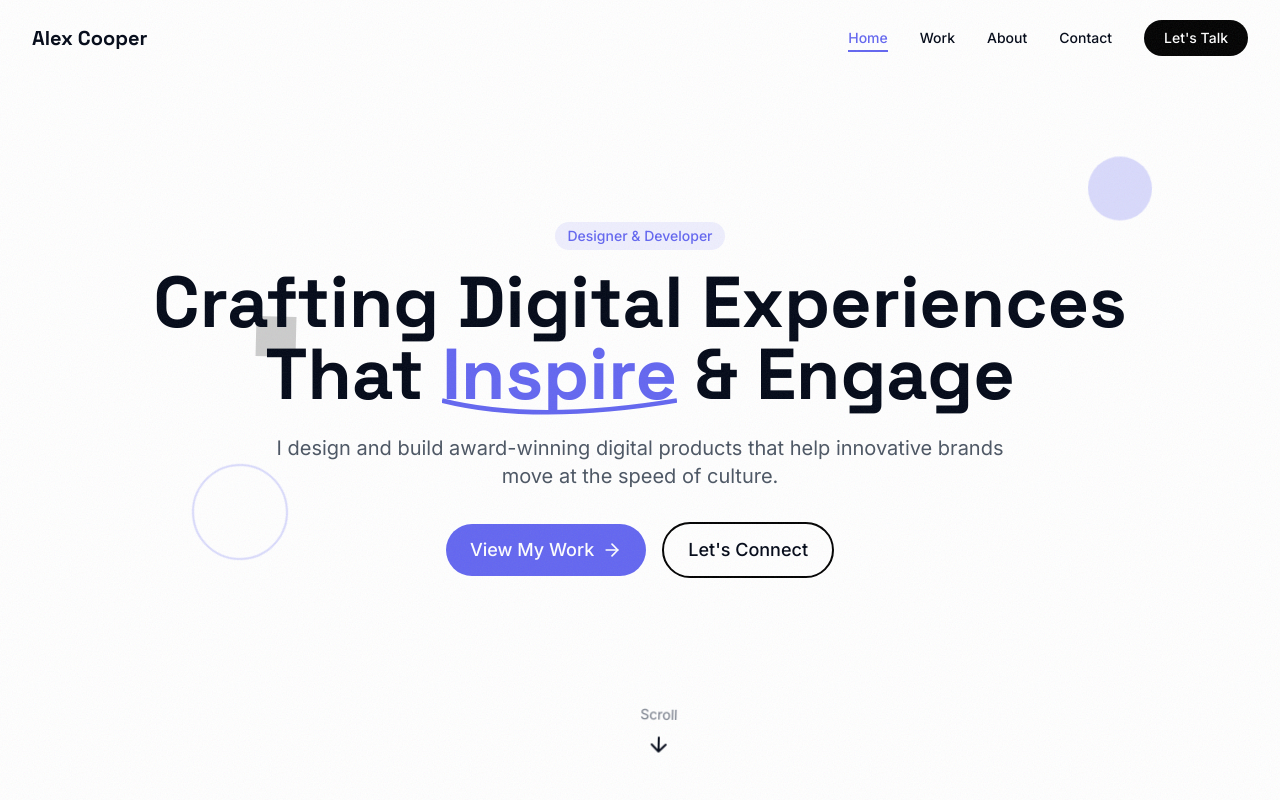
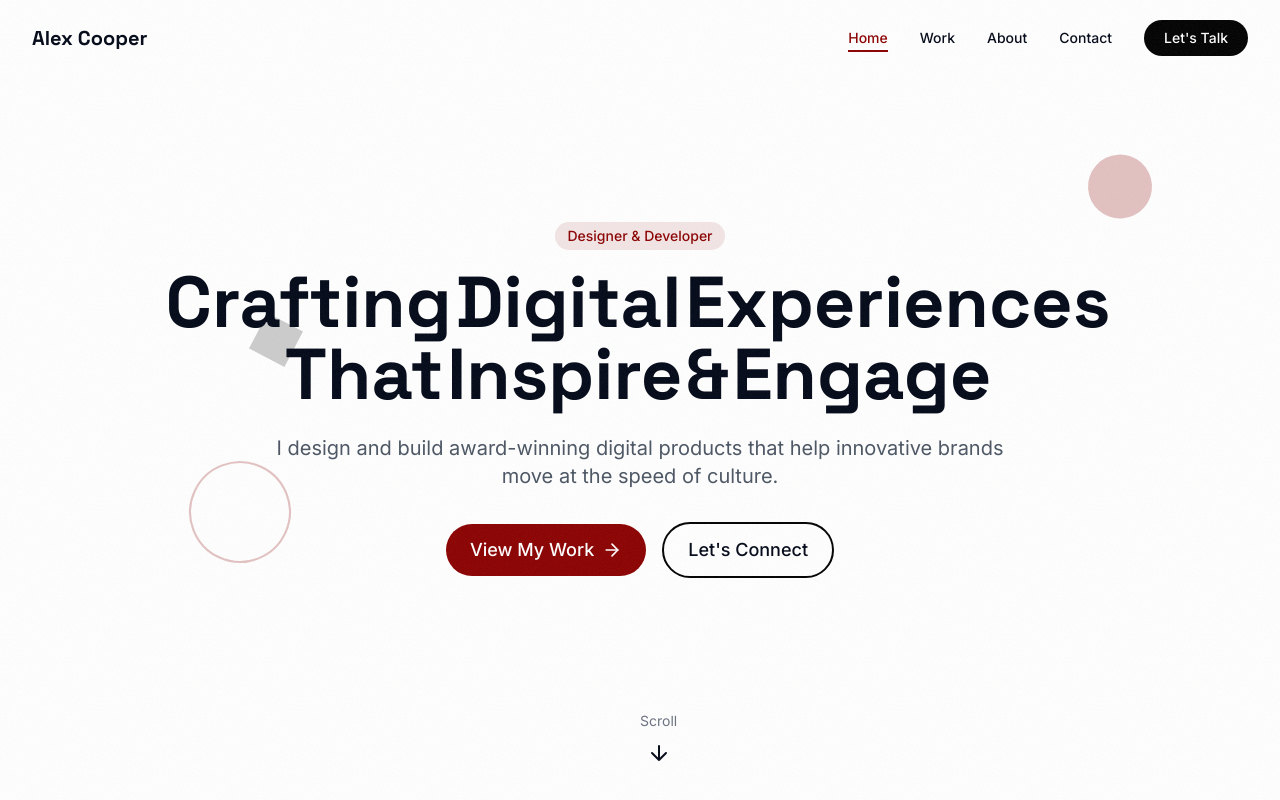
Before and after one commit to Yassinekrn/Portfolio, a React (Vite) app: page / in a window 1280 px wide. Shown: the top 800 px of the page. Built offline with nearby package versions, Linux system fonts and the light colour scheme.

Commit message:
feat: Enhance animations and update theme
This commit adds motion library for advanced animations and updates the theme's primary color to a dark red.

```diff
--- a/package.json
+++ b/package.json
@@ -45,6 +45,7 @@
     "cmdk": "^1.0.0",
     "date-fns": "^3.6.0",
     "embla-carousel-react": "^8.3.0",
+    "framer-motion": "^12.9.2",
     "input-otp": "^1.2.4",
     "lucide-react": "^0.462.0",
     "next-themes": "^0.3.0",
--- /dev/null
+++ b/src/components/AnimatedText.tsx
@@ -0,0 +1,64 @@
+
+import React from 'react';
+import { motion } from 'framer-motion';
+
+interface AnimatedTextProps {
+  text: string;
+  className?: string;
+  delay?: number;
+}
+
+const AnimatedText = ({ text, className = "", delay = 0 }: AnimatedTextProps) => {
+  const words = text.split(" ");
+
+  const container = {
+    hidden: { opacity: 0 },
+    visible: (i = 1) => ({
+      opacity: 1,
+      transition: { staggerChildren: 0.12, delayChildren: delay * 0.1 },
+    }),
+  };
+
+  const child = {
+    visible: {
+      opacity: 1,
+      y: 0,
+      transition: {
+        type: "spring",
+        damping: 12,
+        stiffness: 100,
+      },
+    },
+    hidden: {
+      opacity: 0,
+      y: 20,
+      transition: {
+        type: "spring",
+        damping: 12,
+        stiffness: 100,
+      },
+    },
+  };
+
+  return (
+    <motion.div
+      className={className}
+      variants={container}
+      initial="hidden"
+      whileInView="visible"
+      viewport={{ once: true }}
+    >
+      {words.map((word, index) => (
+        <motion.span
+          variants={child}
+          key={index}
+          className="inline-block mr-1"
+        >
+          {word}
+        </motion.span>
+      ))}
+    </motion.div>
+  );
+};
+
+export default AnimatedText;
--- a/src/components/Hero.tsx
+++ b/src/components/Hero.tsx
@@ -1,5 +1,8 @@
+
 import React, { useEffect, useRef, useState } from "react";
 import { ArrowRight } from "lucide-react";
+import { motion } from "framer-motion";
+import AnimatedText from "./AnimatedText";
 
 const Hero = () => {
   const heroRef = useRef<HTMLDivElement>(null);
@@ -74,12 +77,49 @@ const Hero = () => {
       ref={heroRef}
       className="relative h-screen flex items-center justify-center overflow-hidden"
     >
-      {/* Background decorative elements with enhanced animations */}
-      <div className="absolute inset-0 pointer-events-none">
-        <div className="parallax-decor absolute top-[20%] right-[10%] w-16 h-16 rounded-full bg-highlight/30 opacity-80 animate-float-advanced"></div>
-        <div className="parallax-decor absolute bottom-[30%] left-[15%] w-24 h-24 rounded-full border-2 border-highlight/40 opacity-60 animate-spin-slow"></div>
-        <div className="parallax-decor absolute top-[40%] left-[20%] w-10 h-10 bg-black/20 rotate-45 animate-float-advanced"></div>
-      </div>
+      {/* Background decorative elements */}
+      <motion.div
+        className="absolute inset-0 pointer-events-none"
+        initial={{ opacity: 0 }}
+        animate={{ opacity: 1 }}
+        transition={{ duration: 0.5 }}
+      >
+        <motion.div
+          className="parallax-decor absolute top-[20%] right-[10%] w-16 h-16 rounded-full bg-highlight/30 opacity-80"
+          animate={{
+            y: [0, -20, 0],
+            rotate: [0, 180, 360],
+          }}
+          transition={{
+            duration: 8,
+            repeat: Infinity,
+            ease: "linear"
+          }}
+        />
+        <motion.div
+          className="parallax-decor absolute bottom-[30%] left-[15%] w-24 h-24 rounded-full border-2 border-highlight/40 opacity-60"
+          animate={{
+            scale: [1, 1.1, 1],
+            rotate: [0, 180, 360],
+          }}
+          transition={{
+            duration: 10,
+            repeat: Infinity,
+            ease: "linear"
+          }}
+        />
+        <motion.div
+          className="parallax-decor absolute top-[40%] left-[20%] w-10 h-10 bg-black/20"
+          animate={{
+            rotate: [0, 90, 180, 270, 360],
+          }}
+          transition={{
+            duration: 12,
+            repeat: Infinity,
+            ease: "linear"
+          }}
+        />
+      </motion.div>
 
       {/* Noise overlay */}
       <div className="absolute inset-0 noise-bg"></div>
@@ -87,65 +127,95 @@ const Hero = () => {
       {/* Hero content */}
       <div className="container mx-auto px-4 z-10">
         <div className="max-w-5xl mx-auto text-center">
-          <p className="inline-block mb-4 py-1 px-3 bg-highlight/10 text-highlight text-sm font-medium rounded-full animate-blur-in opacity-0 [animation-delay:0.3s]">
+          <motion.p
+            initial={{ opacity: 0, y: 20 }}
+            animate={{ opacity: 1, y: 0 }}
+            transition={{ duration: 0.6 }}
+            className="inline-block mb-4 py-1 px-3 bg-highlight/10 text-highlight text-sm font-medium rounded-full"
+          >
             Designer & Developer
-          </p>
+          </motion.p>
 
           <h1 className="text-4xl md:text-6xl lg:text-7xl font-display font-bold mb-6 leading-tight">
-            <span
-              className="block parallax-title animate-blur-in opacity-0 [animation-delay:0.5s]"
-              style={{
-                transform: `translate(${titlePosition.x}px, ${titlePosition.y}px)`,
-                transition: 'transform 0.1s cubic-bezier(0.4, 0, 0.2, 1)'
-              }}
-            >
-              Crafting Digital Experiences
-            </span>
-            <span
-              className="block parallax-title animate-blur-in opacity-0 [animation-delay:0.7s]"
-              style={{
-                transform: `translate(${titlePosition.x}px, ${titlePosition.y}px)`,
-                transition: 'transform 0.1s cubic-bezier(0.4, 0, 0.2, 1)'
-              }}
-            >
-              That <span className="text-highlight relative glow-effect">
-                Inspire
-                <svg className="absolute -bottom-1 left-0 w-full" viewBox="0 0 100 20" preserveAspectRatio="none">
-                  <path d="M0,10 Q40,20 100,10" stroke="currentColor" strokeWidth="2" fill="none" />
-                </svg>
-              </span> & Engage
-            </span>
+            <AnimatedText
+              text="Crafting Digital Experiences"
+              delay={1}
+              className="block"
+            />
+            <AnimatedText
+              text="That Inspire & Engage"
+              delay={2}
+              className="block"
+            />
           </h1>
 
-          <p className="text-lg md:text-xl text-gray-600 mb-8 max-w-3xl mx-auto animate-blur-in opacity-0 [animation-delay:0.9s]">
+          <motion.p
+            initial={{ opacity: 0, y: 20 }}
+            animate={{ opacity: 1, y: 0 }}
+            transition={{ duration: 0.6, delay: 0.4 }}
+            className="text-lg md:text-xl text-gray-600 mb-8 max-w-3xl mx-auto"
+          >
             I design and build award-winning digital products that help innovative brands move at the speed of culture.
-          </p>
+          </motion.p>
 
-          <div className="flex flex-col md:flex-row items-center justify-center gap-4 animate-blur-in opacity-0 [animation-delay:1.1s]">
-            <a
+          <motion.div
+            initial={{ opacity: 0, y: 20 }}
+            animate={{ opacity: 1, y: 0 }}
+            transition={{ duration: 0.6, delay: 0.6 }}
+            className="flex flex-col md:flex-row items-center justify-center gap-4"
+          >
+            <motion.a
               href="#work"
-              className="group bg-highlight text-white px-6 py-3 rounded-full text-lg font-medium hover:bg-highlight/90 hover:scale-105 transition-all duration-300 flex items-center gap-2"
+              className="group bg-highlight text-white px-6 py-3 rounded-full text-lg font-medium hover:bg-highlight/90 transition-all duration-300 flex items-center gap-2"
+              whileHover={{ scale: 1.05 }}
+              whileTap={{ scale: 0.95 }}
             >
               View My Work
               <ArrowRight className="h-5 w-5 transition-transform group-hover:translate-x-1" />
-            </a>
-            <a
+            </motion.a>
+            <motion.a
               href="#contact"
-              className="px-6 py-3 rounded-full text-lg font-medium border-2 border-black hover:bg-black hover:text-white transition-all duration-300 hover:scale-105"
+              className="px-6 py-3 rounded-full text-lg font-medium border-2 border-black hover:bg-black hover:text-white transition-all duration-300"
+              whileHover={{ scale: 1.05 }}
+              whileTap={{ scale: 0.95 }}
             >
               Let's Connect
-            </a>
-          </div>
+            </motion.a>
+          </motion.div>
         </div>
       </div>
 
       {/* Enhanced scroll indicator */}
-      <div className="absolute bottom-10 left-1/2 transform -translate-x-1/2 flex flex-col items-center animate-float-advanced">
-        <span className="text-sm text-gray-500 mb-2 animate-blur-in opacity-0 [animation-delay:1.3s]">Scroll</span>
-        <svg className="animate-blur-in opacity-0 [animation-delay:1.4s]" width="24" height="24" viewBox="0 0 24 24" fill="none">
-          <path d="M12 5L12 19M12 19L19 12M12 19L5 12" stroke="currentColor" strokeWidth="2" strokeLinecap="round" strokeLinejoin="round"/>
-        </svg>
-      </div>
+      <motion.div
+        className="absolute bottom-10 left-1/2 transform -translate-x-1/2 flex flex-col items-center"
+        initial={{ opacity: 0, y: -20 }}
+        animate={{ opacity: 1, y: 0 }}
+        transition={{ duration: 0.6, delay: 0.8 }}
+      >
+        <motion.span
+          className="text-sm text-gray-500 mb-2"
+          animate={{ y: [0, 5, 0] }}
+          transition={{ duration: 1.5, repeat: Infinity }}
+        >
+          Scroll
+        </motion.span>
+        <motion.svg
+          width="24"
+          height="24"
+          viewBox="0 0 24 24"
+          fill="none"
+          animate={{ y: [0, 5, 0] }}
+          transition={{ duration: 1.5, repeat: Infinity, delay: 0.2 }}
+        >
+          <path
+            d="M12 5L12 19M12 19L19 12M12 19L5 12"
+            stroke="currentColor"
+            strokeWidth="2"
+            strokeLinecap="round"
+            strokeLinejoin="round"
+          />
+        </motion.svg>
+      </motion.div>
     </section>
   );
 };
--- a/tailwind.config.ts
+++ b/tailwind.config.ts
@@ -30,7 +30,7 @@ export default {
         background: 'hsl(var(--background))',
         foreground: 'hsl(var(--foreground))',
         primary: {
-					DEFAULT: 'hsl(var(--primary))',
+          DEFAULT: '#8B0000',
           foreground: 'hsl(var(--primary-foreground))'
         },
         secondary: {
@@ -67,7 +67,7 @@ export default {
           border: 'hsl(var(--sidebar-border))',
           ring: 'hsl(var(--sidebar-ring))'
         },
-				highlight: "#6366f1",
+        highlight: "#8B0000",
         darkblue: "#1A1F2C",
       },
       borderRadius: {
```
Also changed, not shown: 1 other file (tests, documents, lock files or other folders). Lines whose indentation alone changed are shown as unchanged.
